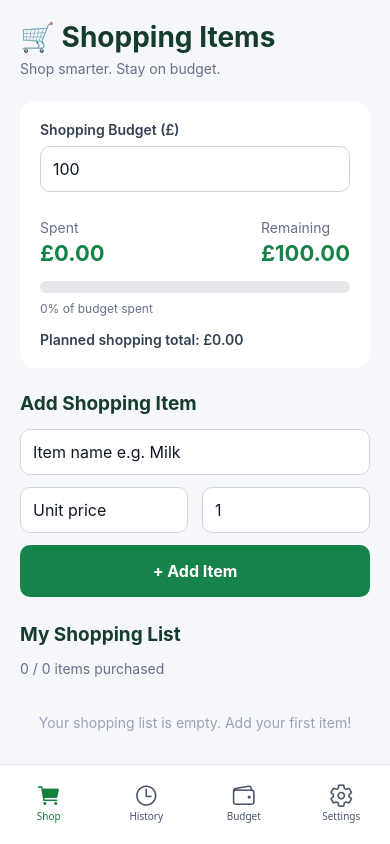
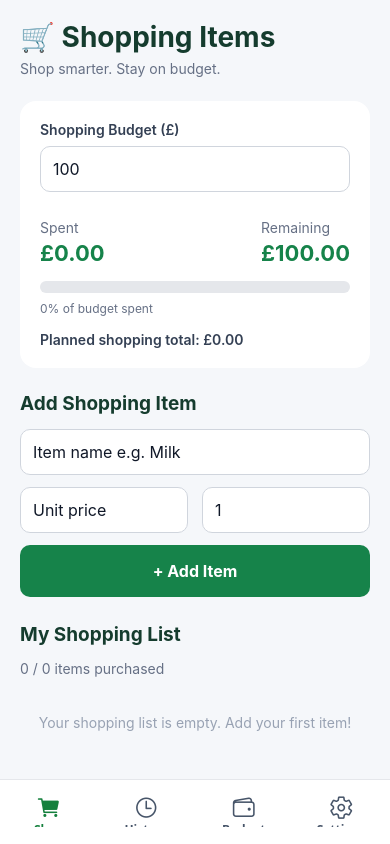
Before and after one commit to mathiers/shopping-items, a React Native app: screen / in a window 390 px wide. Built offline with nearby package versions, Linux system fonts and the light colour scheme.

Commit message:
fix: prevent Android system navigation from overlapping bottom tabs

```diff
--- a/App.tsx
+++ b/App.tsx
@@ -4,6 +4,10 @@ import { View, Text, StyleSheet } from 'react-native';
 import { NavigationContainer } from '@react-navigation/native';
 import { createBottomTabNavigator } from '@react-navigation/bottom-tabs';
 import { Ionicons } from '@expo/vector-icons';
+import {
+  SafeAreaProvider,
+  useSafeAreaInsets,
+} from 'react-native-safe-area-context';
 
 import ShoppingScreen from './src/screens/ShoppingScreen';
 
@@ -39,27 +43,34 @@ function SettingsScreen() {
   return <PlaceholderScreen title="Settings" />;
 }
 
-export default function App() {
+function MainNavigator() {
+  const insets = useSafeAreaInsets();
+
   return (
     <NavigationContainer>
       <Tab.Navigator
         initialRouteName="Shop"
         screenOptions={({ route }) => ({
           headerShown: false,
+
           tabBarActiveTintColor: '#15803d',
           tabBarInactiveTintColor: '#475569',
+
           tabBarStyle: {
             backgroundColor: '#ffffff',
             borderTopColor: '#e5e7eb',
             borderTopWidth: 1,
-            height: 80,
+            height: 65 + insets.bottom,
             paddingTop: 8,
-            paddingBottom: 12,
+            paddingBottom: Math.max(insets.bottom, 12),
             elevation: 8,
           },
-          tabBarItemStyle: {
-            paddingVertical: 3,
+
+          tabBarLabelStyle: {
+            fontSize: 12,
+            fontWeight: '700',
           },
+
           tabBarIcon: ({ focused, color, size }) => {
             let iconName: React.ComponentProps<
               typeof Ionicons
@@ -69,15 +80,21 @@ export default function App() {
               case 'Shop':
                 iconName = focused ? 'cart' : 'cart-outline';
                 break;
+
               case 'History':
                 iconName = focused ? 'time' : 'time-outline';
                 break;
+
               case 'Budget':
                 iconName = focused ? 'wallet' : 'wallet-outline';
                 break;
+
               case 'Settings':
-                iconName = focused ? 'settings' : 'settings-outline';
+                iconName = focused
+                  ? 'settings'
+                  : 'settings-outline';
                 break;
+
               default:
                 iconName = 'ellipse-outline';
             }
@@ -92,12 +109,32 @@ export default function App() {
           },
         })}
       >
-        <Tab.Screen name="Shop" component={ShoppingScreen} />
-        <Tab.Screen name="History" component={HistoryScreen} />
-        <Tab.Screen name="Budget" component={BudgetScreen} />
-        <Tab.Screen name="Settings" component={SettingsScreen} />
+        <Tab.Screen
+          name="Shop"
+          component={ShoppingScreen}
+        />
+        <Tab.Screen
+          name="History"
+          component={HistoryScreen}
+        />
+        <Tab.Screen
+          name="Budget"
+          component={BudgetScreen}
+        />
+        <Tab.Screen
+          name="Settings"
+          component={SettingsScreen}
+        />
       </Tab.Navigator>
     </NavigationContainer>
+  );
+}
+
+export default function App() {
+  return (
+    <SafeAreaProvider>
+      <MainNavigator />
+    </SafeAreaProvider>
   );
 }
 
@@ -109,19 +146,17 @@ const styles = StyleSheet.create({
     alignItems: 'center',
     padding: 24,
   },
+
   placeholderTitle: {
     fontSize: 26,
     fontWeight: 'bold',
     color: '#153c2e',
     marginBottom: 12,
   },
+
   placeholderText: {
     fontSize: 15,
     color: '#667085',
     textAlign: 'center',
   },
-  tabBarLabelStyle: {
-  fontSize: 12,
-  fontWeight: '700',
-  },
 });
```
